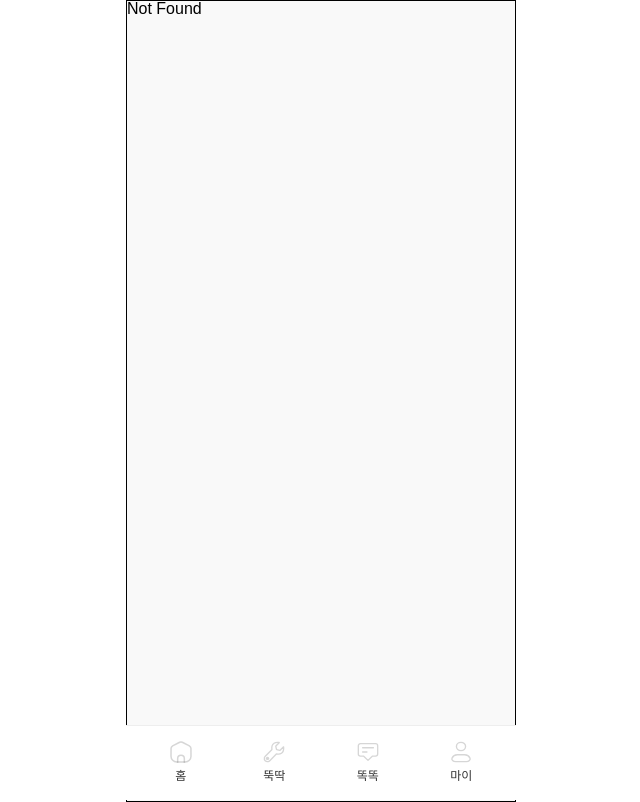
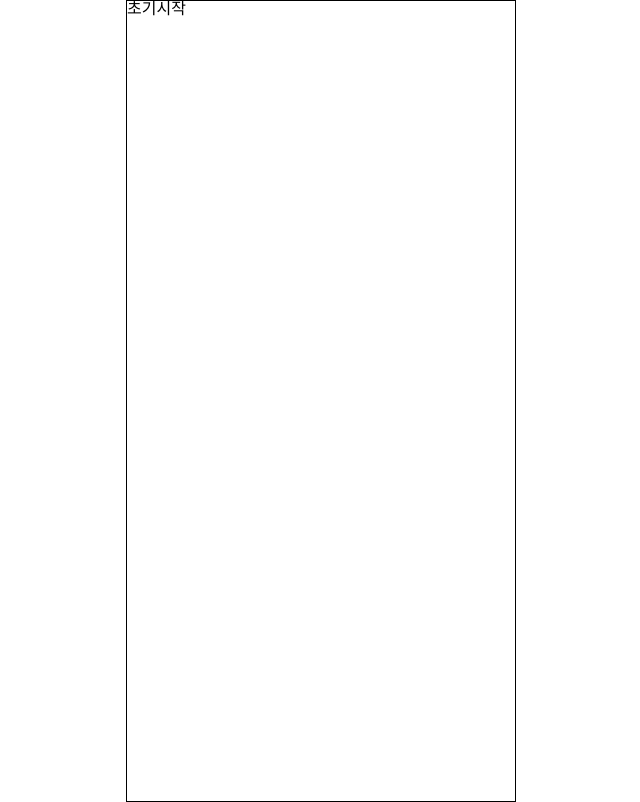
Before and after one commit to HotKeTok/HotKeTok-FE, a React (Vite) app: page /initprocess in a window 1280 px wide. Before the commit this address had no page. Shown: the whole page, without its empty margins (319-959 px from the left). Built offline with nearby package versions, Linux system fonts and the light colour scheme.

Commit message:
feat: InitProcess 페이지 라우팅 설정

```diff
--- a/package.json
+++ b/package.json
@@ -10,6 +10,7 @@
     "preview": "vite preview"
   },
   "dependencies": {
+    "@use-funnel/react-router-dom": "^0.0.14",
     "react": "^19.1.1",
     "react-dom": "^19.1.1",
     "react-router-dom": "^7.8.2",
--- a/src/Router.jsx
+++ b/src/Router.jsx
@@ -9,9 +9,10 @@ import MyPage from './pages/MyPage';
 import NavBar from './components/common/NavBar';
 import SignIn from './pages/SignIn';
 import SignUp from './templates/SignUpTemplate';
+import InitProcess from './pages/InitProcess';
 
 // 하단 바를 숨기고 싶은 경로
-const HIDE_BOTTOM_BAR_PATHS = ['/splash', '/signIn', '/signUp'];
+const HIDE_BOTTOM_BAR_PATHS = ['/splash', '/signIn', '/signUp', '/initprocess'];
 
 const AppShell = styled.div`
   --bar-h: 56px;
@@ -55,7 +56,10 @@ const Layout = () => {
   const hideBar = HIDE_BOTTOM_BAR_PATHS.includes(pathname);
 
   // ✅ 특정 페이지 배경 조건
-  const bgColor = pathname === '/signIn' || pathname === '/signUp' ? '#ffffff' : '#f9f9f9';
+  const bgColor =
+    pathname === '/signIn' || pathname === '/signUp' || pathname === '/initprocess'
+      ? '#ffffff'
+      : '#f9f9f9';
 
   return (
     <AppShell $bg={bgColor}>
@@ -82,6 +86,7 @@ export default function AppRouter() {
           <Route path="/communication" element={<Communication />} />
           <Route path="/repair" element={<Repair />} />
           <Route path="/my-page" element={<MyPage />} />
+          <Route path="/initprocess" element={<InitProcess />} />
           <Route path="*" element={<div>Not Found</div>} />
         </Route>
       </Routes>
--- /dev/null
+++ b/src/pages/InitProcess.jsx
@@ -0,0 +1,10 @@
+import React from 'react';
+import InitProcessTemplate from '../templates/InitProcessTemplate';
+
+export default function InitProcess() {
+  return (
+    <div>
+      <InitProcessTemplate />
+    </div>
+  );
+}
--- /dev/null
+++ b/src/templates/InitProcessTemplate.jsx
@@ -0,0 +1,5 @@
+import React from 'react';
+
+export default function InitProcessTemplate() {
+  return <div>초기시작</div>;
+}
```
Also changed, not shown: 1 other file (tests, documents, lock files or other folders).
